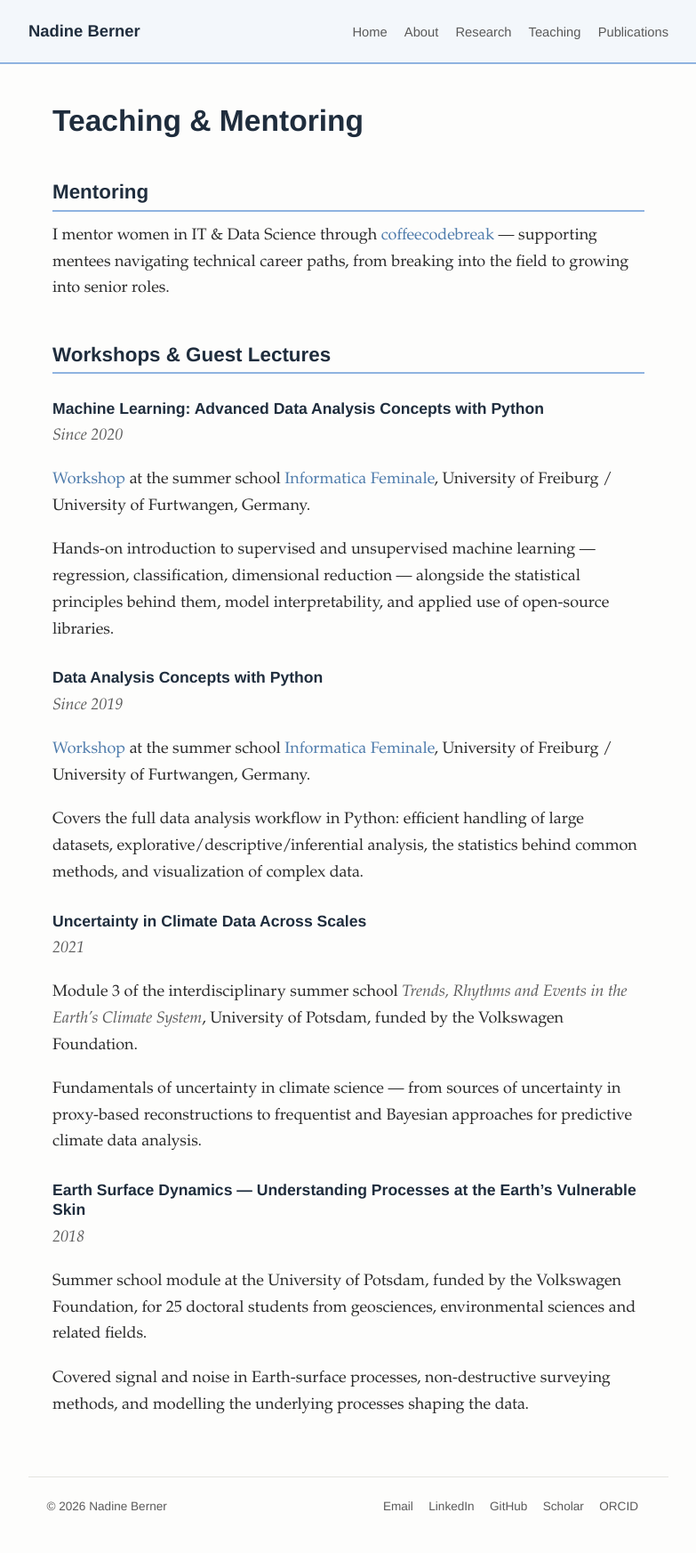
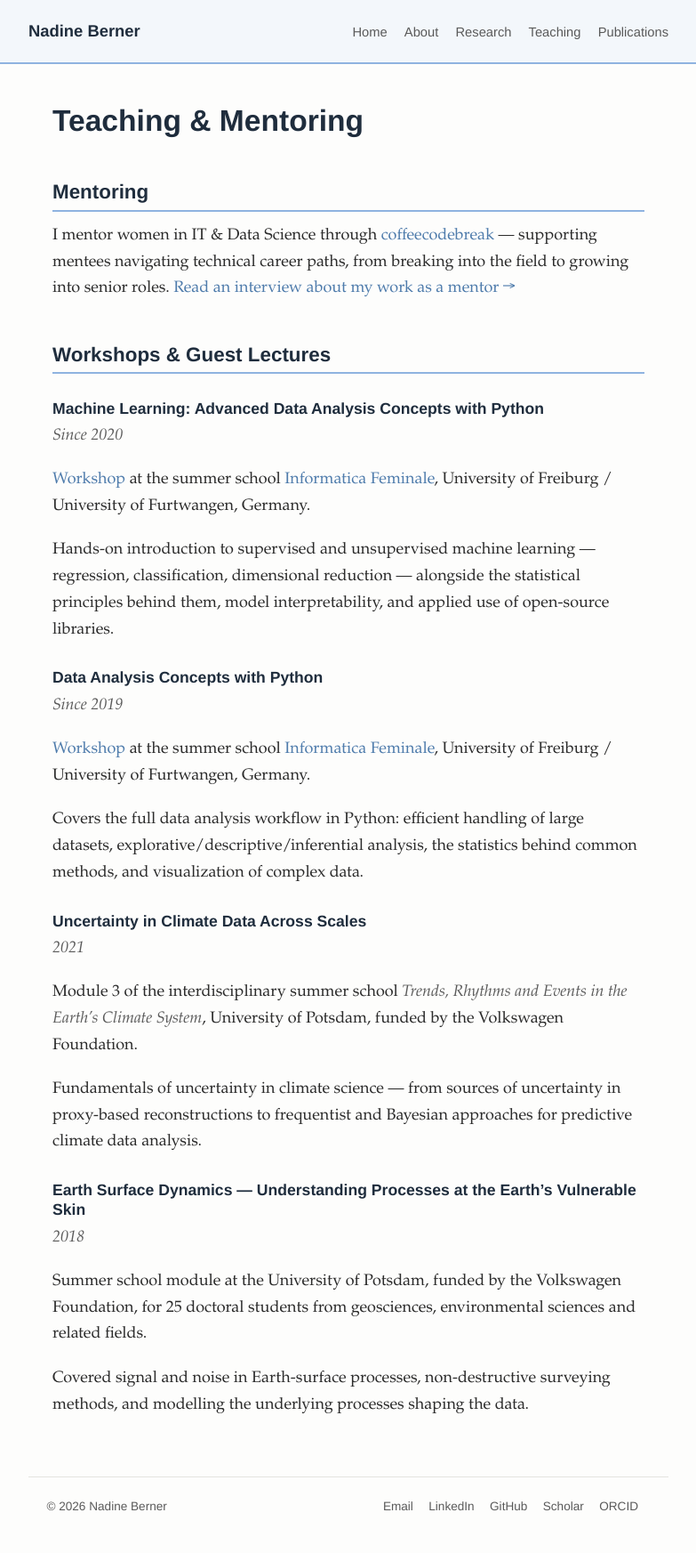
Before and after one commit to PyAtWork/PyAtWork.github.io, a Jekyll site: the page built from teaching.md, in a window 1280 px wide. Shown: the whole page at 89% size, without its empty margins (248-1031 px from the left). Built offline with Jekyll 4.4.1, drawn with Linux system fonts in a browser that asks for light colours.

Commit message:
Add additional details about mentoring and board membership in About and Teaching sections

```diff
--- a/teaching.md
+++ b/teaching.md
@@ -7,7 +7,7 @@ permalink: /teaching/
 
 ## Mentoring
 
-I mentor women in IT & Data Science through [coffeecodebreak](https://coffeecodebreak.de/html/female-tech-mentors-en.html) — supporting mentees navigating technical career paths, from breaking into the field to growing into senior roles.
+I mentor women in IT & Data Science through [coffeecodebreak](https://coffeecodebreak.de/html/female-tech-mentors-en.html) — supporting mentees navigating technical career paths, from breaking into the field to growing into senior roles. [Read an interview about my work as a mentor →](https://net4tec.com/role-models/dr-nadine-berner/)
 
 ## Workshops & Guest Lectures
 
```
Also changed, not shown: about.md (+2 -0 lines).
